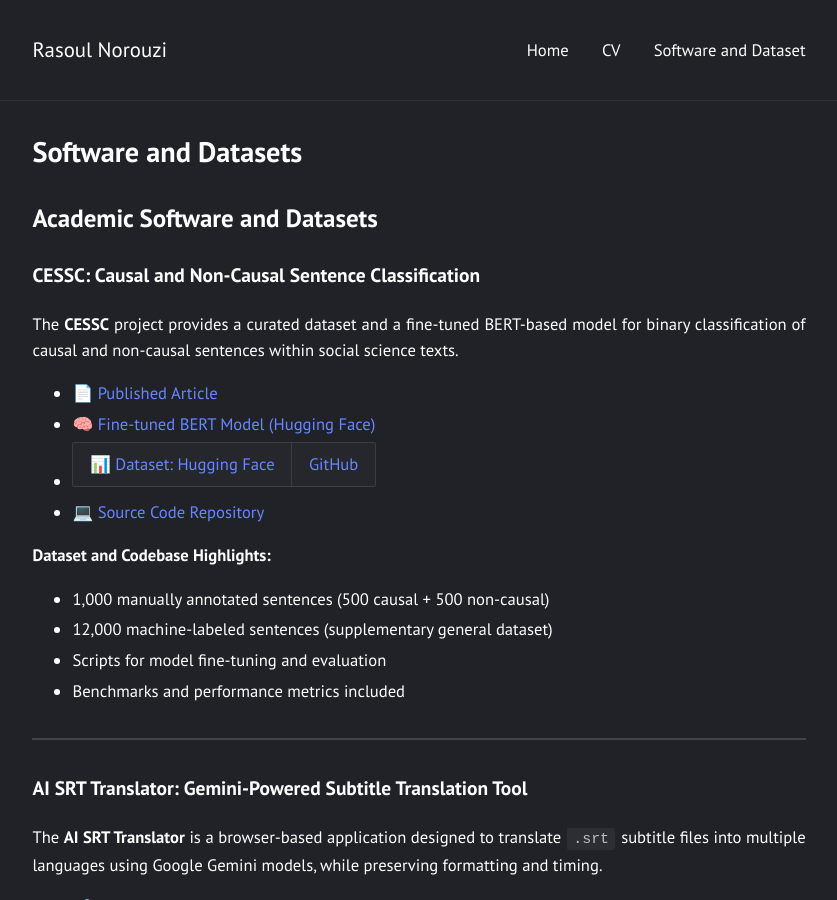
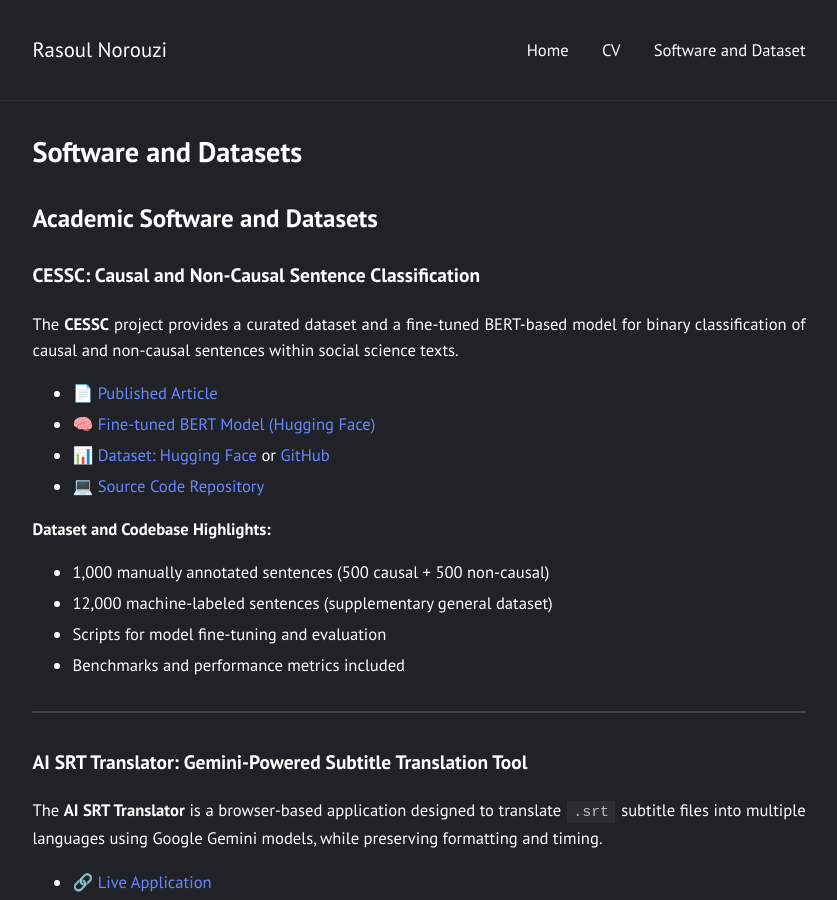
Before and after one commit to rasoulnorouzi/rasoulnorouzi.github.io, a Jekyll site: the page built from software-and-dataset.md, in a window 1280 px wide and 900 px high. Shown: the whole window, without its empty margins (221-1058 px from the left). Built offline with Jekyll 4.4.1, drawn with Linux system fonts in a browser that asks for light colours.

```diff
--- a/software-and-dataset.md
+++ b/software-and-dataset.md
@@ -11,7 +11,7 @@ The **CESSC** project provides a curated dataset and a fine-tuned BERT-based mod
 
 - 📄 [Published Article](https://www.cambridge.org/core/journals/research-synthesis-methods/article/capturing-causal-claims-a-finetuned-text-mining-model-for-extracting-causal-sentences-from-social-science-papers/E76E6EFB3373DE4FE6D9DCDB56271CEE?utm_campaign=shareaholic&utm_medium=copy_link&utm_source=bookmark)
 - 🧠 [Fine-tuned BERT Model (Hugging Face)](https://huggingface.co/rasoultilburg/ssc_bert)
-- 📊 [Dataset: Hugging Face](https://huggingface.co/datasets/rasoultilburg/ssc) | [GitHub](https://github.com/rasoulnorouzi/cessc/tree/main/datasets)
+- 📊 [Dataset: Hugging Face](https://huggingface.co/datasets/rasoultilburg/ssc) or [GitHub](https://github.com/rasoulnorouzi/cessc/tree/main/datasets)
 - 💻 [Source Code Repository](https://github.com/rasoulnorouzi/cessc)
 
 **Dataset and Codebase Highlights:**
```
